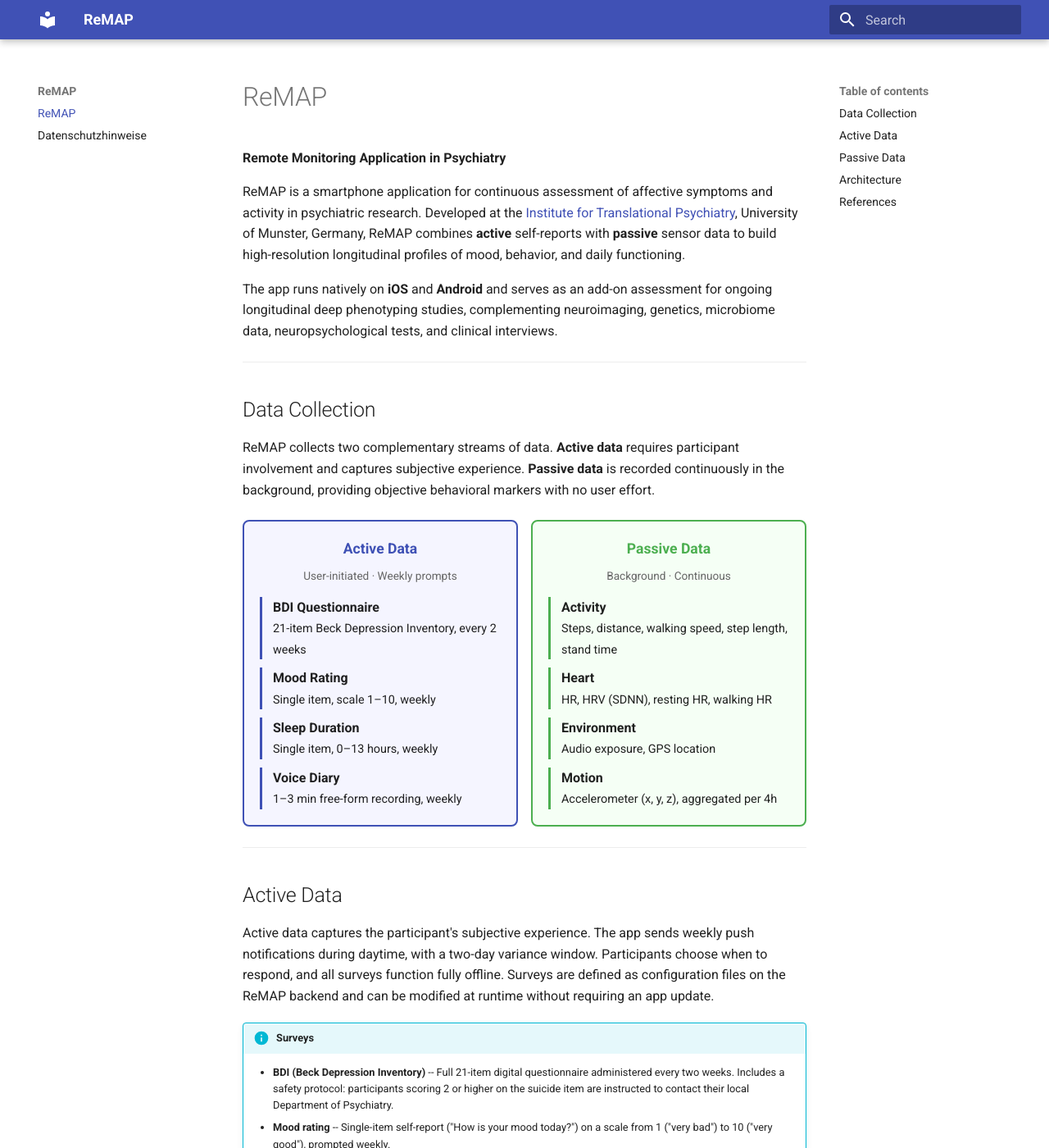
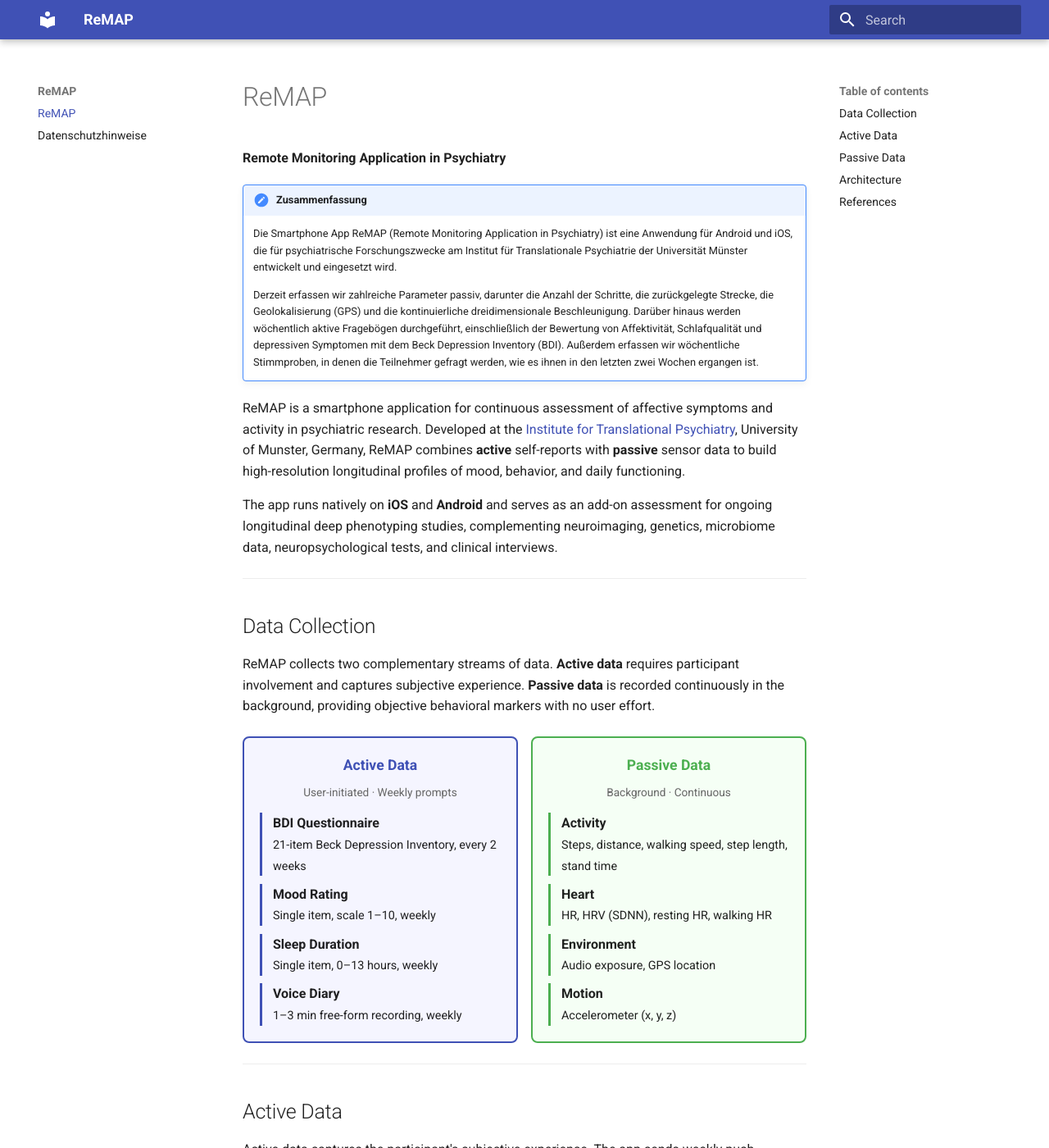
Before and after one commit to wwu-remap/wwu-remap.github.io, an MkDocs documentation site: the page built from docs/index.md, in a window 1280 px wide and 1400 px high. Shown: the whole window at 82% size. Built offline with MkDocs 1.6.1 and Material for MkDocs 9.7.7, drawn with Linux system fonts in a browser that asks for light colours.

```diff
--- a/docs/index.md
+++ b/docs/index.md
@@ -1,6 +1,12 @@
 # ReMAP
 
 **Remote Monitoring Application in Psychiatry**
+
+!!! note "Zusammenfassung"
+
+    Die Smartphone App ReMAP (Remote Monitoring Application in Psychiatry) ist eine Anwendung für Android und iOS, die für psychiatrische Forschungszwecke am Institut für Translationale Psychiatrie der Universität Münster entwickelt und eingesetzt wird.
+
+    Derzeit erfassen wir zahlreiche Parameter passiv, darunter die Anzahl der Schritte, die zurückgelegte Strecke, die Geolokalisierung (GPS) und die kontinuierliche dreidimensionale Beschleunigung. Darüber hinaus werden wöchentlich aktive Fragebögen durchgeführt, einschließlich der Bewertung von Affektivität, Schlafqualität und depressiven Symptomen mit dem Beck Depression Inventory (BDI). Außerdem erfassen wir wöchentliche Stimmproben, in denen die Teilnehmer gefragt werden, wie es ihnen in den letzten zwei Wochen ergangen ist.
 
 ReMAP is a smartphone application for continuous assessment of affective symptoms and activity in psychiatric research. Developed at the [Institute for Translational Psychiatry](https://www.medizin.uni-muenster.de/itp/), University of Munster, Germany, ReMAP combines **active** self-reports with **passive** sensor data to build high-resolution longitudinal profiles of mood, behavior, and daily functioning.
 
@@ -50,7 +56,7 @@ ReMAP collects two complementary streams of data. **Active data** requires parti
 </div>
 <div style="border-left: 3px solid #4caf50; padding-left: 0.8em;">
 <strong>Motion</strong><br>
-<span style="font-size: 0.9em;">Accelerometer (x, y, z), aggregated per 4h</span>
+<span style="font-size: 0.9em;">Accelerometer (x, y, z)</span>
 </div>
 </div>
 </div>
```
Also changed, not shown: CLAUDE.md (+4 -2 lines), README.md (+18 -1 lines).
